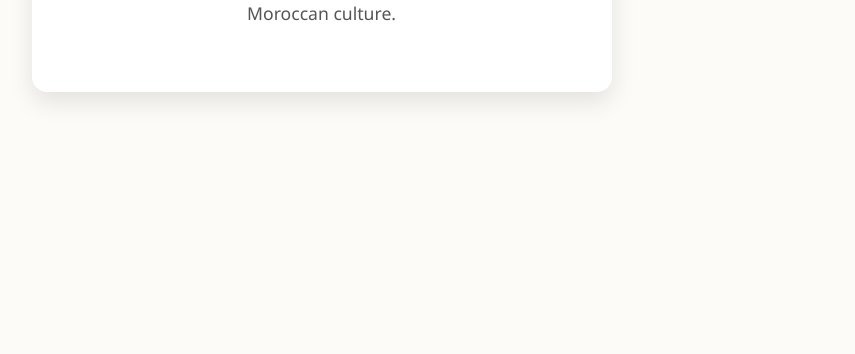
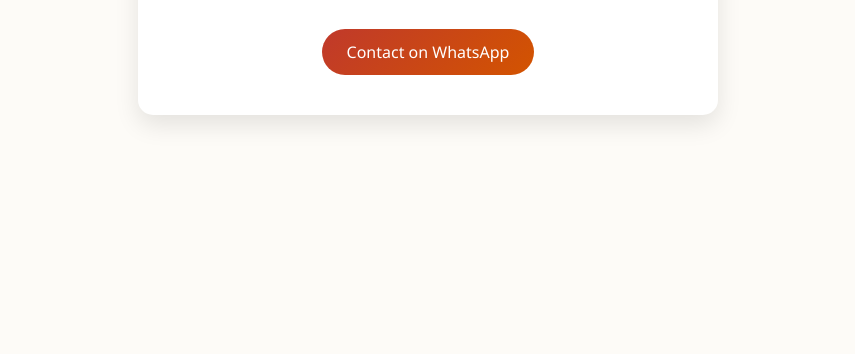
Before and after one commit to noureddineroukeibi/marrakech-tour-guide, a plain HTML site: page index.html in a window 1280 px wide. Shown: the part 446-800 px from the top of the page, without its empty margins (212-1067 px from the left). Drawn offline with Linux system fonts and the light colour scheme.

Commit message:
Update WhatsApp contact link in index.html

```diff
--- a/index.html
+++ b/index.html
@@ -56,6 +56,7 @@
             font-size: 1rem;
             cursor: pointer;
             text-decoration: none;
+            display: inline-block;
             transition: transform 0.2s, box-shadow 0.2s;
         }
 
@@ -70,8 +71,8 @@
     <div class="card">
         <h1>Marrakech Tour Guide 🌴</h1>
         <p>Discover Marrakech and explore our vibes. Experience the magic of the red city, ancient medinas, and unforgettable Moroccan culture.</p>
-
-    </div><a href="https://wa.me/212600000000?text=Hello,%20I%20want%20to%20explore%20Marrakech%20tours!" class="btn" target="_blank">Contact on WhatsApp</a>
+        <a href="https://wa.me/212767092744?text=Hello,%20I%20want%20to%20explore%20Marrakech%20tours!" class="btn" target="_blank">Contact on WhatsApp</a>
+    </div>
 
 </body>
 </html>
```
